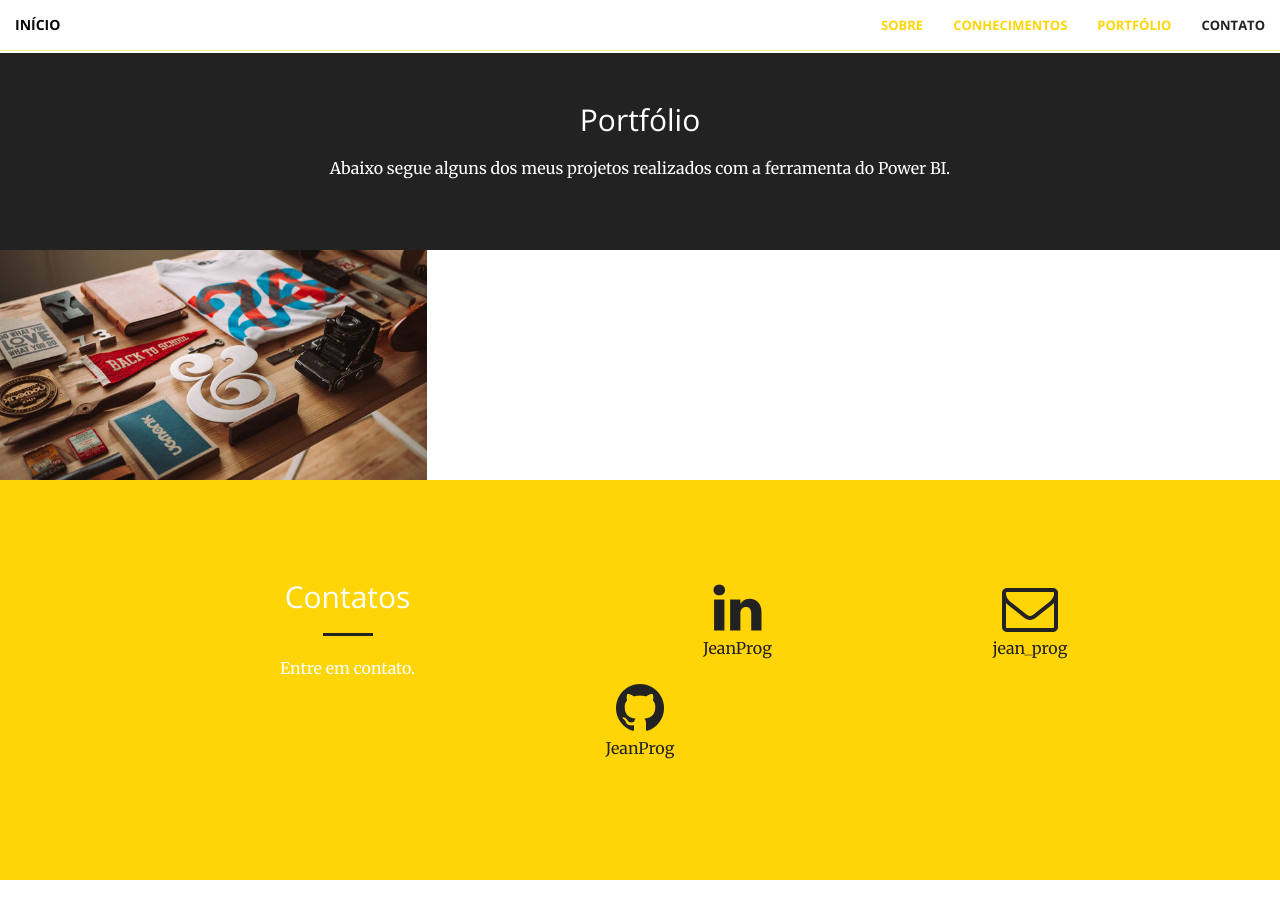
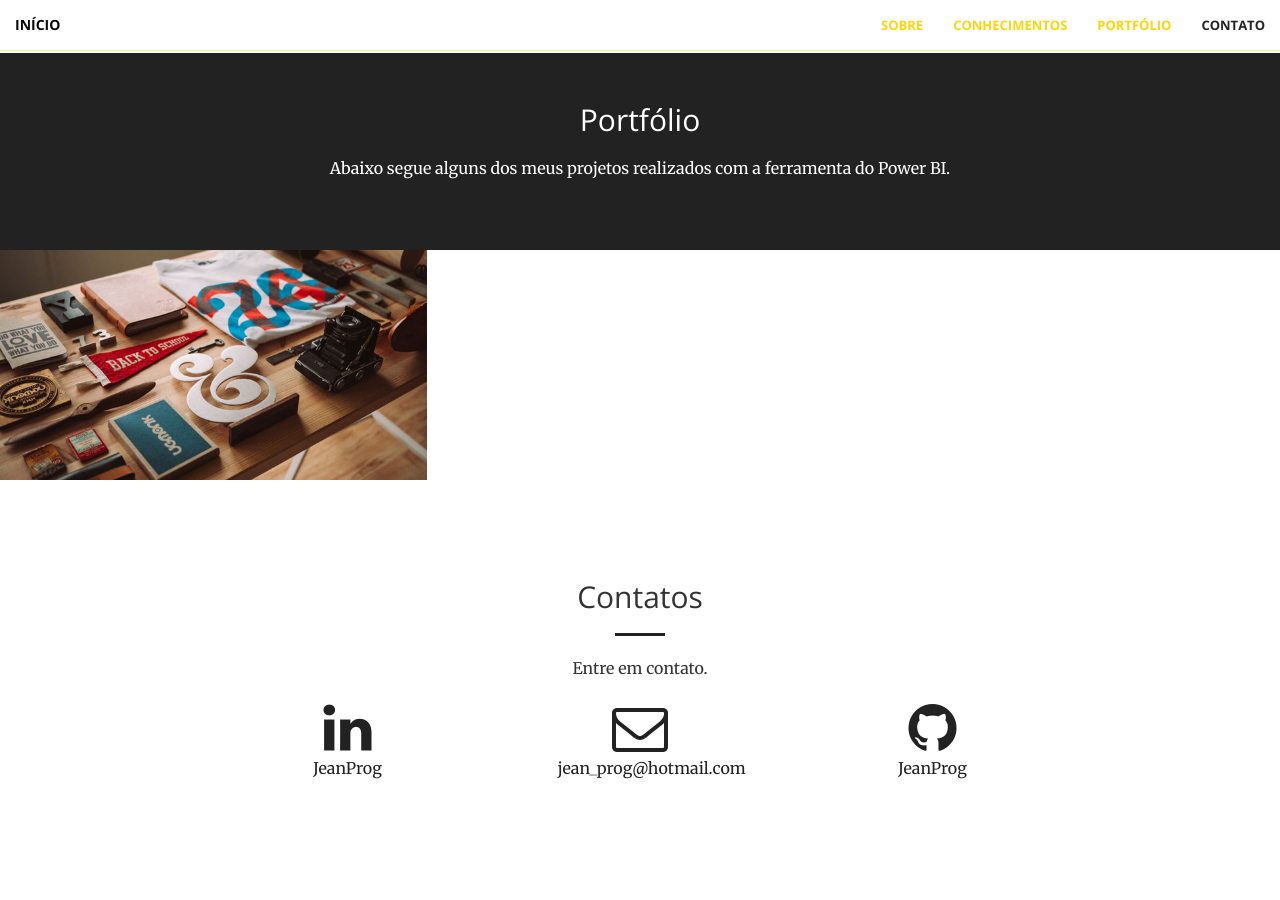
Before and after one commit to jeandata/BI, a Jekyll site: the page built from index.html, in a window 1280 px wide and 900 px high, scrolled down 1743 px. Built offline with Jekyll 4.4.1, drawn with Linux system fonts in a browser that asks for light colours.

Commit message:
Update contact.html

```diff
--- a/_includes/contact.html
+++ b/_includes/contact.html
@@ -1,21 +1,22 @@
-<section class="bg-dark" id="contact">
+
+<section id="contact">
     <div class="container">
         <div class="row">
-            <div class="col-lg-2 col-lg-offset-2 text-center">
+            <div class="col-lg-8 col-lg-offset-2 text-center">
                 <h2 class="section-heading">Contatos</h2>
                 <hr class="primary">
                 <p>Entre em contato.</p>
             </div>
         <div class="col-lg-2 col-lg-offset-2 text-center">
-            <a href="https://www.linkedin.com/in/{{ site.twitter_username }}">
+            <a href="https://linkedin.com/in/{{ site.linkedin_username }}">
                 <i class="fa fa-linkedin fa-3x wow bounceIn" data-wow-delay=".1s"></i>
-                    <p>{{ site.linkedin_username }}</p>
+                <p>{{ site.linkedin_username }}</p>
             </a>
         </div>
         <div class="col-lg-2 col-lg-offset-1 text-center">
-            <a href="mailto: {{ site.email }}">
+            <a href="mailto:{{ site.email }}">
             <i class="fa fa-envelope-o fa-3x wow bounceIn" data-wow-delay=".1s"></i>
-                <p>jean_prog</p>
+                <p>{{ site.email }}</p>
             </a>
         </div>
         <div class="col-lg-2 col-lg-offset-1 text-center">
```
